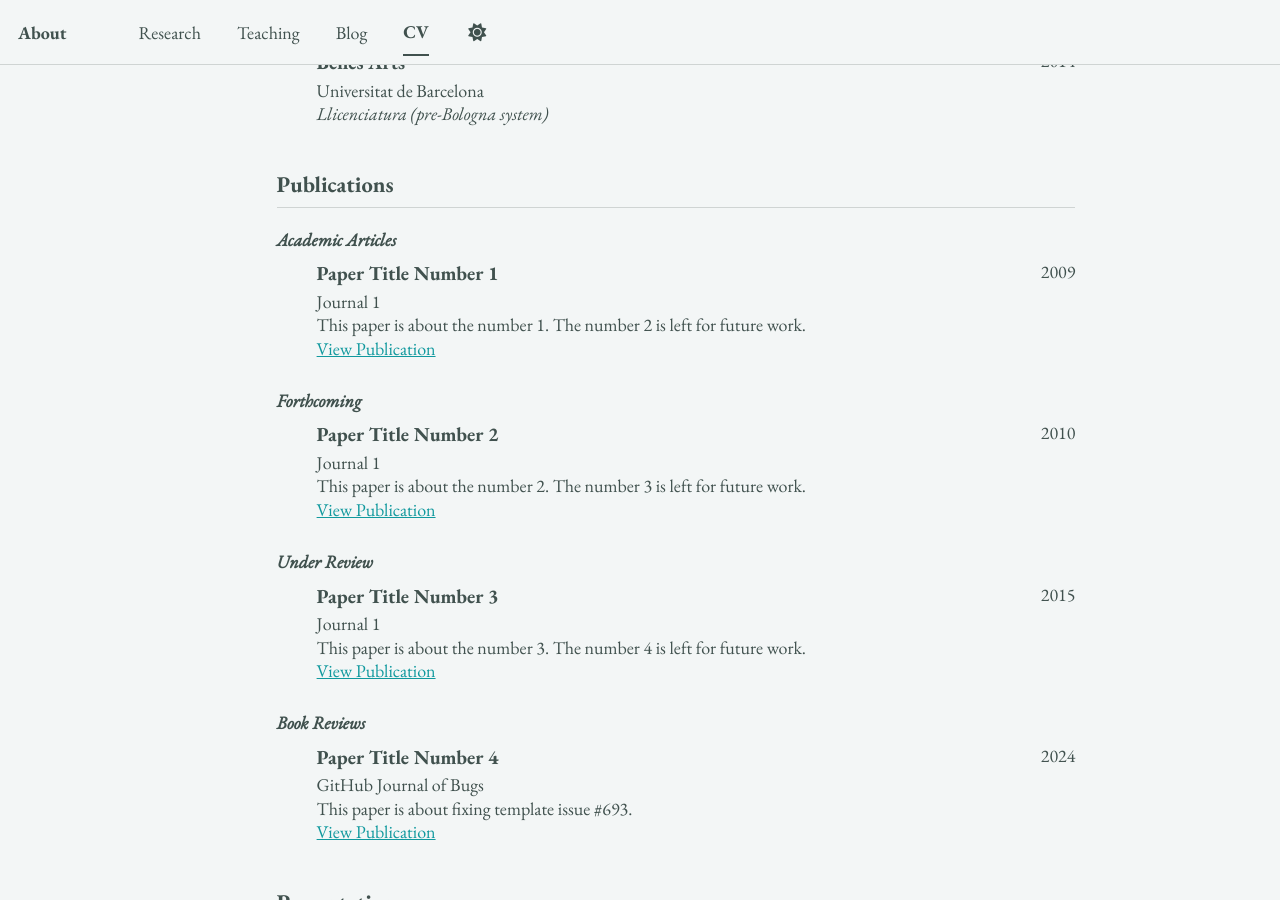
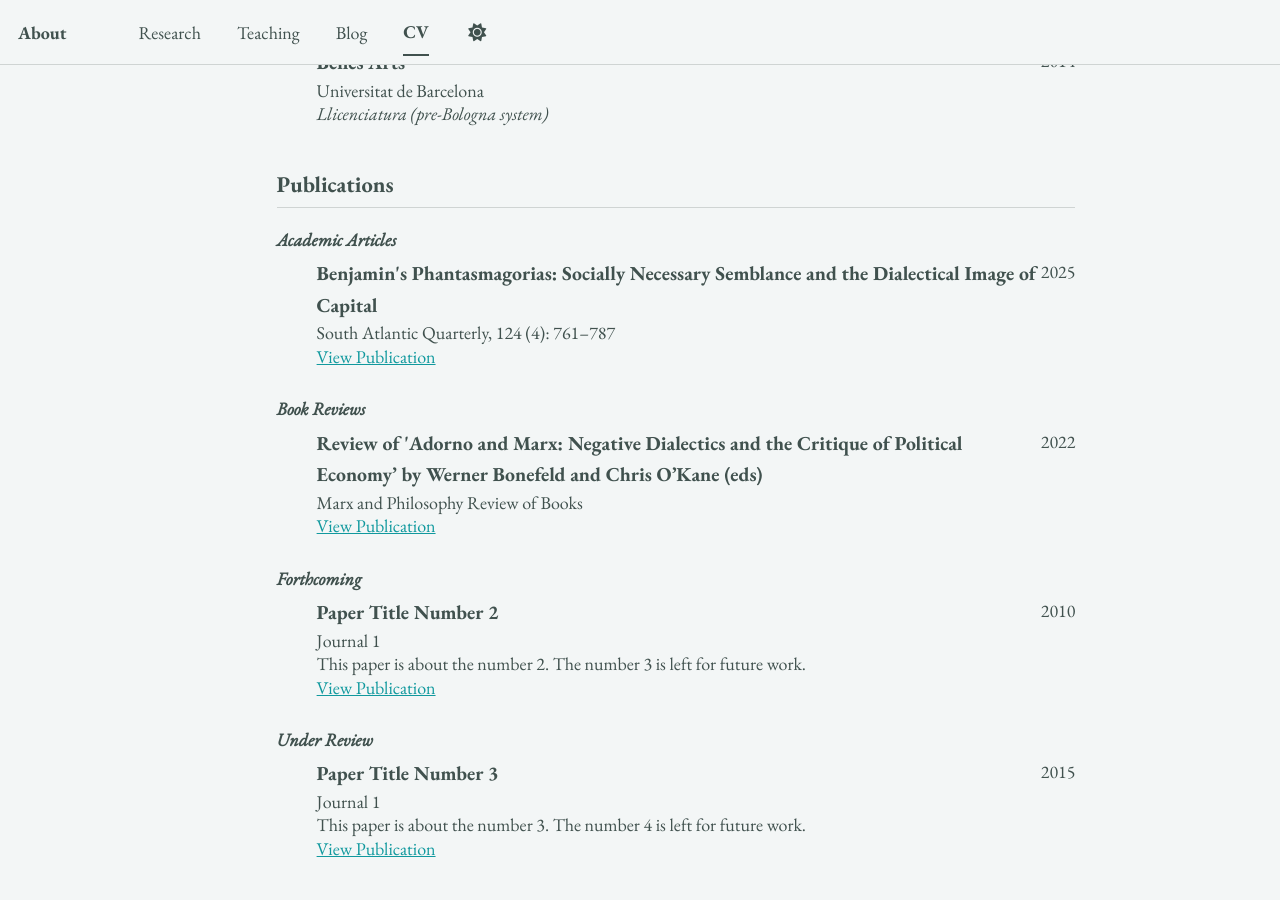
Before and after one commit to epujol90/epujol90.github.io, a Jekyll site: the page built from _pages/cv-json.md, in a window 1280 px wide and 900 px high, scrolled down 898 px. Built offline with Jekyll 4.4.1, drawn with Linux system fonts in a browser that asks for light colours; a script bundle is joined from its source files by our own code; library files that are not in the unit come from our copies.

Commit message:
Update cv.json

```diff
--- a/_data/cv.json
+++ b/_data/cv.json
@@ -78,12 +78,20 @@
   "references": [],
   "publications": [
     {
-      "name": "Paper Title Number 1",
-      "publisher": "Journal 1",
-      "releaseDate": "2009-10-01",
-      "website": "https://academicpages.github.io/files/paper1.pdf",
-      "summary": "This paper is about the number 1. The number 2 is left for future work.",
+      "name": "Benjamin's Phantasmagorias: Socially Necessary Semblance and the Dialectical Image of Capital",
+      "publisher": "South Atlantic Quarterly, 124 (4): 761–787",
+      "releaseDate": "2025-10-01",
+      "website": "https://doi.org/10.1215/00382876-11963104",
+      "summary": "",
       "category": "Academic Articles"
+    },
+    {
+      "name": "Review of 'Adorno and Marx: Negative Dialectics and the Critique of Political Economy’ by Werner Bonefeld and Chris O’Kane (eds)",
+      "publisher": "Marx and Philosophy Review of Books",
+      "releaseDate": "2022-09-12",
+      "website": "https://marxandphilosophy.org.uk/reviews/20492_adorno-and-marx-negative-dialectics-and-the-critique-of-political-economy-by-werner-bonefeld-and-chris-okane-eds-reviewed-by-ernest-pujol-leon/",
+      "summary": "",
+      "category": "Book Reviews"
     },
     {
       "name": "Paper Title Number 2",
@@ -100,14 +108,6 @@
       "website": "https://academicpages.github.io/files/paper3.pdf",
       "summary": "This paper is about the number 3. The number 4 is left for future work.",
       "category": "Under Review"
-    },
-    {
-      "name": "Paper Title Number 4",
-      "publisher": "GitHub Journal of Bugs",
-      "releaseDate": "2024-02-17",
-      "website": "https://academicpages.github.io/files/paper3.pdf",
-      "summary": "This paper is about fixing template issue #693.",
-      "category": "Book Reviews"
     }
   ],
   "presentations": [
```
